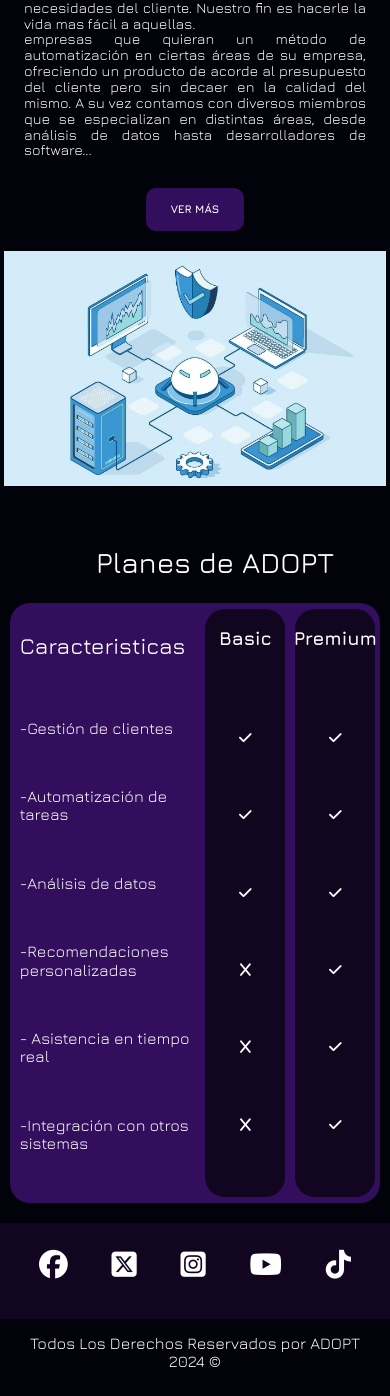
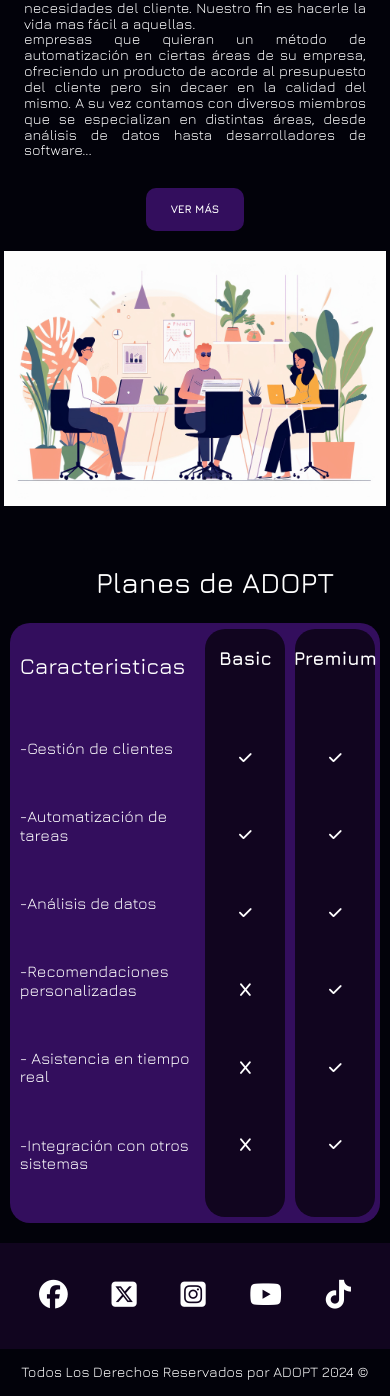
Before and after one commit to ASergioParedes/proyecto_adopt, a PHP site: page / in a window 390 px wide. Shown: the part 2829-4225 px from the top of the page. Before the commit the page ends 4196 px from the top, so only its background shows below. Run offline with PHP 8.4, Linux system fonts and the light colour scheme; some libraries are stand-ins or nearby versions.

Commit message:
agregado de imagen responsiva 2

```diff
--- a/CSS/media.css
+++ b/CSS/media.css
@@ -212,7 +212,7 @@
         font-size: 1.8em;
     }
     .footer p {
-        font-size: 1em;
+        font-size: .9em;
     }
 }
 
--- a/index.html
+++ b/index.html
@@ -96,7 +96,7 @@
             </div>
         </div>
         <img src="Img/imagen2.png" alt="imagen 2">
-        <img src="Img/imagen1-responsive.jpg" class="querys" alt="imagen1-responsive">
+        <img src="Img/imagen2-responsive.jpg" class="querys" alt="imagen1-responsive">
     </section>
 
     <section class="planes">
```
Also changed, not shown: Img/imagen2-responsive.jpg (added).
